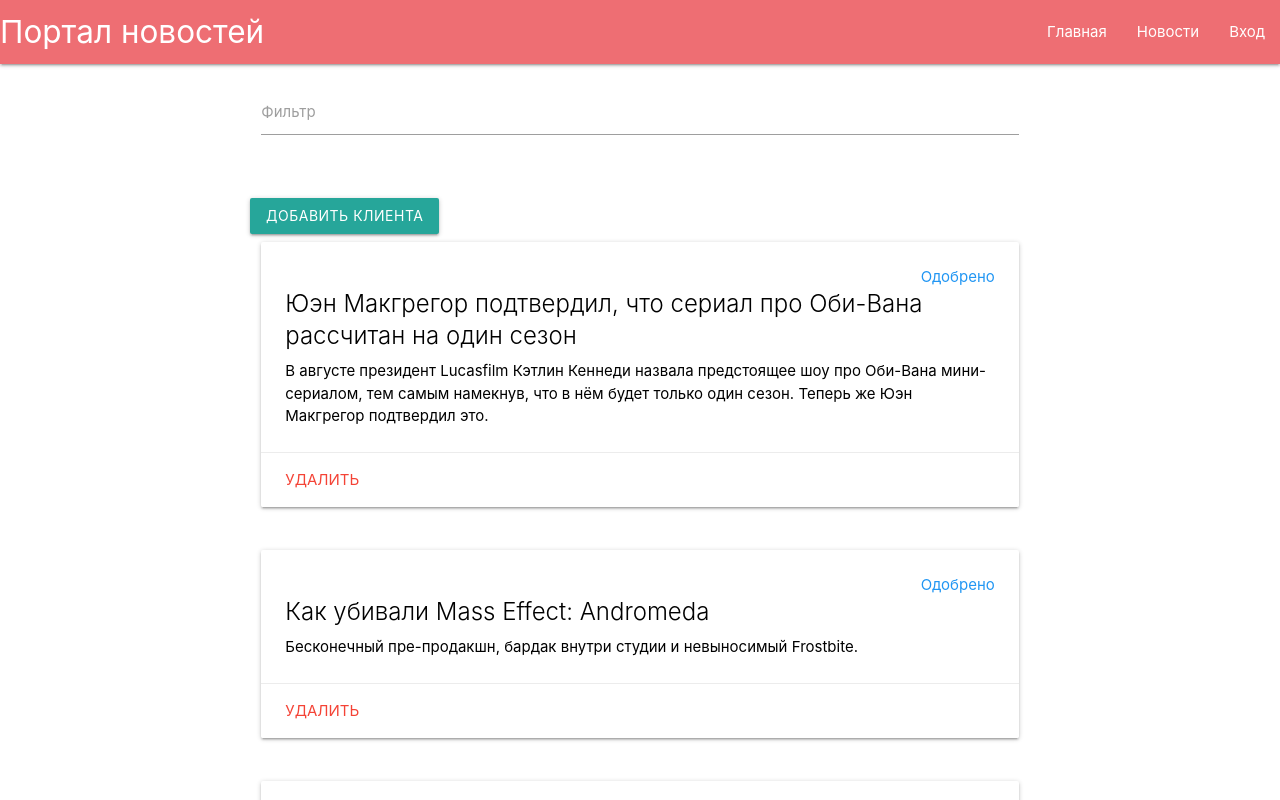
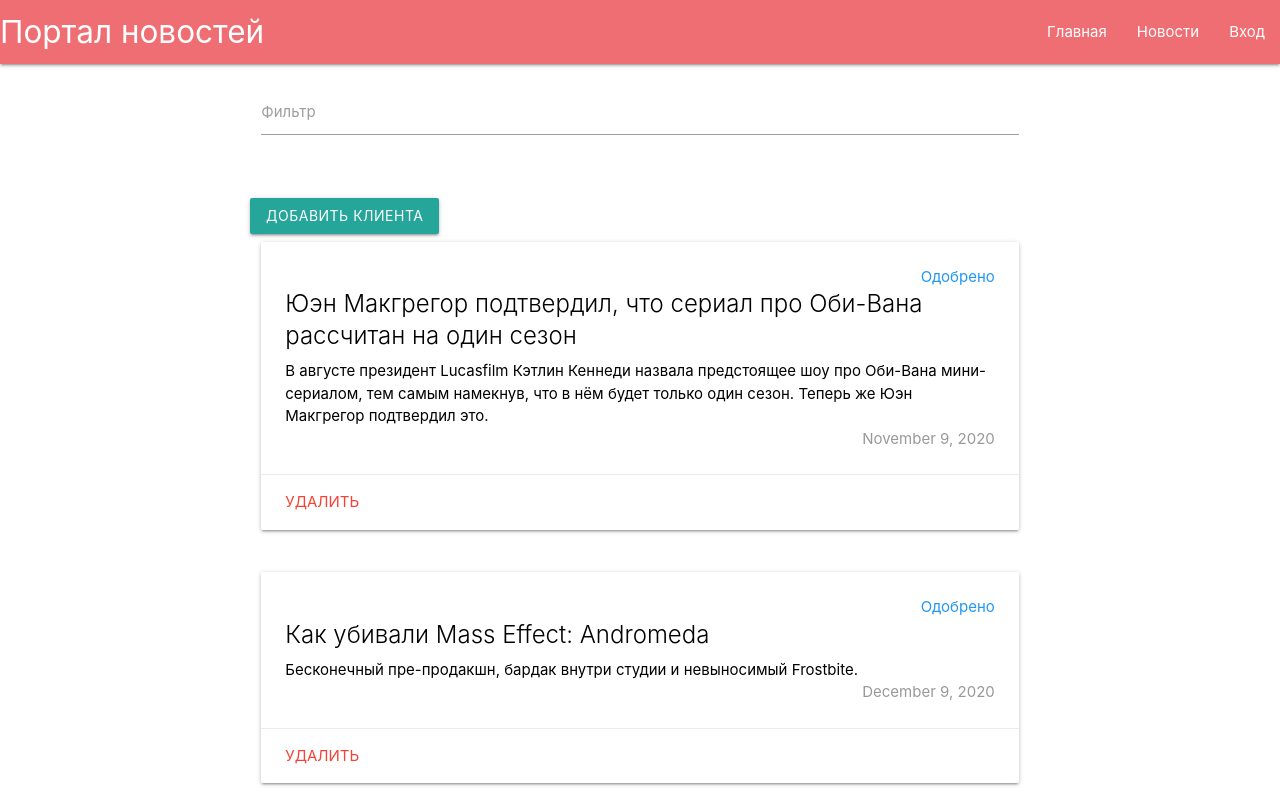
Before and after one commit to BlackHeart426/profilance-test, a React (Create React App) app: page /news in a window 1280 px wide. Shown: the top 800 px of the page. Built offline with nearby package versions, Linux system fonts and the light colour scheme; data requests are answered from the project's data file.

Commit message:
Добавлена дата создания новости

```diff
--- a/package.json
+++ b/package.json
@@ -14,6 +14,7 @@
     "@types/react-router-dom": "^5.1.5",
     "axios": "^0.20.0",
     "materialize-css": "^1.0.0-rc.2",
+    "moment": "^2.27.0",
     "node-sass": "^4.14.1",
     "nodemon": "^2.0.4",
     "react": "^16.13.1",
--- a/src/pages/news/NewsCard/NewsCard.tsx
+++ b/src/pages/news/NewsCard/NewsCard.tsx
@@ -1,7 +1,5 @@
 import React from "react";
-import {useSelector} from "react-redux";
-import {RootState} from "../../../store/reducers/rootReducer";
-
+import moment from "moment";
 
 export const NewsCard = (props: any) => {
 
@@ -13,11 +11,14 @@ export const NewsCard = (props: any) => {
                 <div className="col s12 m12">
                     <div className="card white darken-1">
                         <div className="card-content black-text">
+
                             <div style={{textAlign: "right"}}>
                                 {news.approval ? <a className="blue-text" >Одобрено</a> : <a className="red-text">Не одобрено</a>}
                             </div>
                             <span className="card-title">{news.title}</span>
                             <p>{news.description}</p>
+                            <p style={{textAlign: "right", color: "#999999"}}>{moment(news.dateCreator).format('LL')}
+                            </p>
                         </div>
                         {isAuth
                             && <div className="card-action">
```
Also changed, not shown: 1 other file (tests, documents, lock files or other folders).
